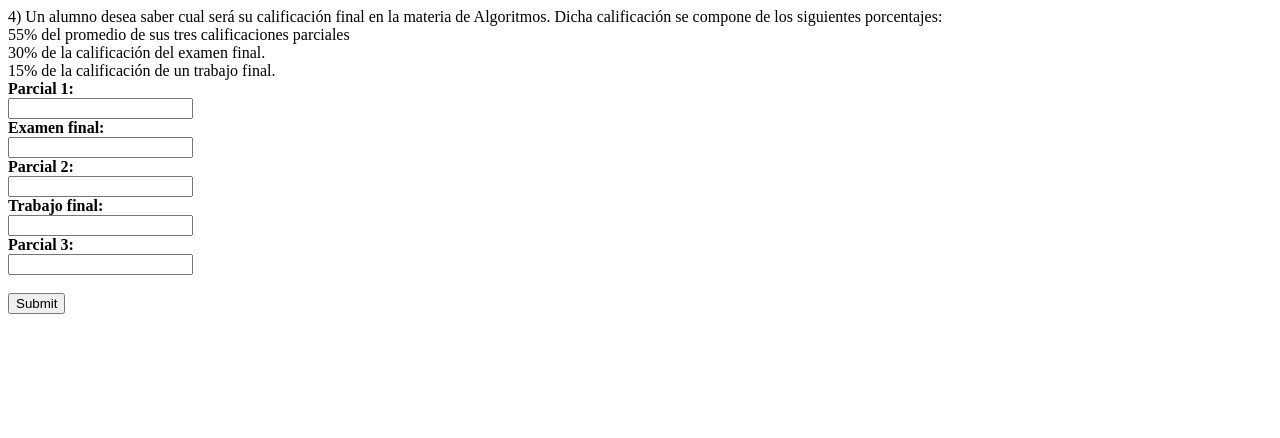
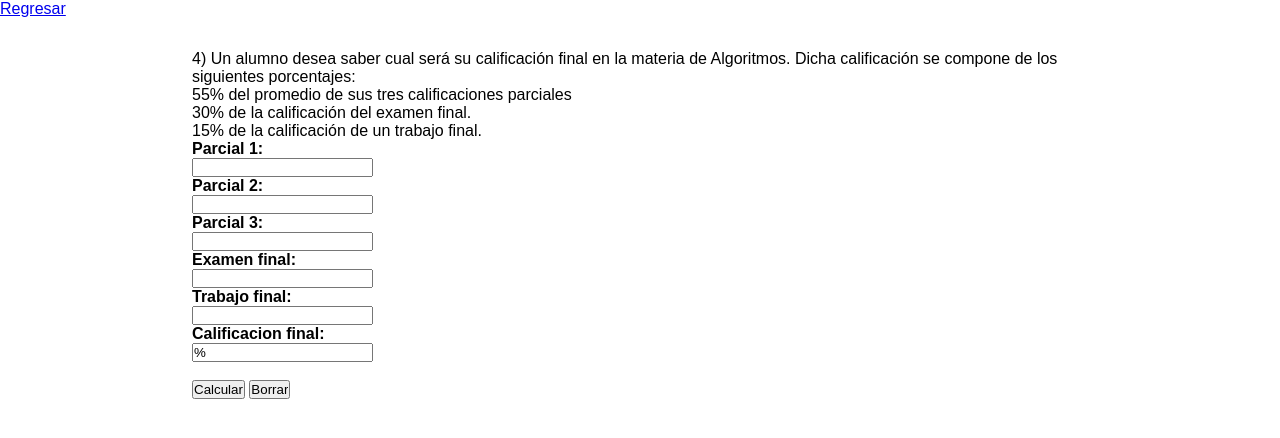
Before and after one commit to cxlebd/Proyecto, a plain HTML site: page problemas/problema04.html in a window 1280 px wide. Drawn offline with Linux system fonts and the light colour scheme.

Commit message:
Problema 4

```diff
--- a/js/problemas.js
+++ b/js/problemas.js
@@ -69,3 +69,37 @@ function borrar3(){
     document.problema3.resultado3.value = "$";
     document.problema3.precio.value = "";
 }
+
+/*
+    Problema 4
+*/
+function calificaciones(){
+    var cal1 = parseInt(document.problema4.cal1.value);
+    var cal2 = parseInt(document.problema4.cal2.value);
+    var cal3 = parseInt(document.problema4.cal3.value);
+    var examen = parseInt(document.problema4.examen.value);
+    var trabajo = parseInt(document.problema4.trabajo.value);
+
+    var sumaCalif = cal1 + cal2 + cal3;
+    var porcentajeCalif = sumaCalif * 55 / 30;
+    var porcentajeExamen = examen * 30 / 10;
+    var porcentajeTrabajo = trabajo * 15 / 10;
+    var promedio = porcentajeCalif + porcentajeExamen + porcentajeTrabajo;
+
+    if (cal1 > 10 || cal2 > 10 || cal3 > 10 || examen > 10 || trabajo > 10){
+        alert("La calificación máxima es 10.");
+        return borrar4();
+    }
+
+    document.problema4.resultado4.value = "%" + promedio;
+}
+
+function borrar4(){
+
+    document.problema4.cal1.value = "";
+    document.problema4.cal2.value = "";
+    document.problema4.cal3.value = "";
+    document.problema4.examen.value = "";
+    document.problema4.trabajo.value = "";
+    document.problema4.resultado4.value = "%";
+}
--- a/problemas/problema04.html
+++ b/problemas/problema04.html
@@ -5,8 +5,11 @@
     <meta http-equiv="X-UA-Compatible" content="IE=edge">
     <meta name="viewport" content="width=device-width, initial-scale=1.0">
     <title>Problema 4</title>
+    <link rel="stylesheet" href="../css/styles.css">
+    <script src="../js/problemas.js"></script>
 </head>
 <body>
+    <a href="../problemas.html">Regresar</a>
     <div class="problema">
         4) Un alumno desea saber cual será su calificación final en la materia
         de Algoritmos. Dicha calificación se compone de los siguientes porcentajes: <br>
@@ -14,36 +17,33 @@
         30% de la calificación del examen final. <br>
         15% de la calificación de un trabajo final.
         <br>
-            <form action="problemas.html" method="get" name="problema4" onsubmit="return validar4(this)" class="calificaciones">
-                <div>
+            <form action="problema04.html" method="GET" name="problema4">
                 <b>Parcial 1:</b>
                 <br>
-                    <input type="text">
-                </div>
-                <div>
+                <input type="text" onkeypress="return validarn(event)" name="cal1">
+                <br>
+                <b>Parcial 2:</b>
+                <br>
+                <input type="text" onkeypress="return validarn(event)" name="cal2">
+                <br>
+                <b>Parcial 3:</b>
+                <br>
+                <input type="text" onkeypress="return validarn(event)" name="cal3">
+                <br>
                 <b>Examen final:</b>
                 <br>
-                    <input type="text">
-                </div>
-                <div>
-                    <b>Parcial 2:</b>
+                <input type="text" onkeypress="return validarn(event)" name="examen">
                 <br>
-                    <input type="text">
-                </div>
-                <div>
                 <b>Trabajo final:</b>
                 <br>
-                    <input type="text">
-                </div>
-                <div>
-                    <b>Parcial 3:</b>
+                <input type="text" onkeypress="return validarn(event)" name="trabajo">
                 <br>
-                    <input type="text">
-                </div>
-                <div>
+                <b>Calificacion final:</b>
                 <br>
-                    <input type="submit">
-                </div>
+                <input type="text" readonly name="resultado4" value="%">
+                <br><br>
+                <input type="button" onclick="calificaciones()" value="Calcular">
+                <input type="button" onclick="borrar4()" value="Borrar">
             </form>
     </div>
 </body>
```
Lines whose indentation alone changed are shown as unchanged.
